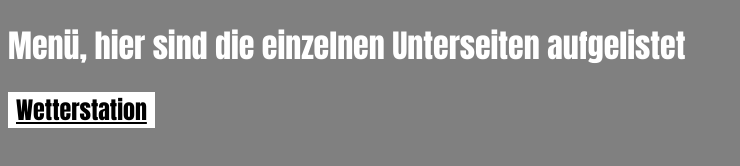
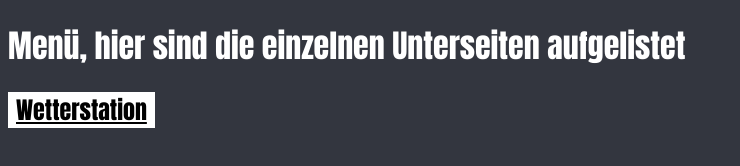
Before and after one commit to XLetsCraftX/HTML-Test, a plain HTML site: page index.html in a window 1280 px wide. Shown: the whole page, without its empty margins (0-740 px from the left). Drawn offline with Linux system fonts and the light colour scheme.

Commit message:
Update index.html

```diff
--- a/index.html
+++ b/index.html
@@ -7,7 +7,7 @@
   <meta http-equiv="refresh" content="120">
   <title>Wetterstationen Übersicht</title>
 </head>
-<body style=background-color:grey>
+<body style=background-color:#33363f>
 </style>
   <div id=Title>
     <h1 style="font-family: Impact, Haettenschweiler, 'Arial Narrow Bold', sans-serif; color: white">
```
